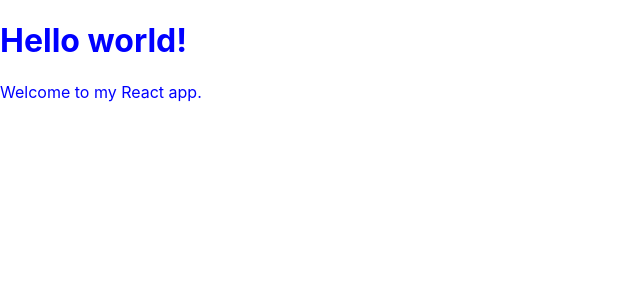
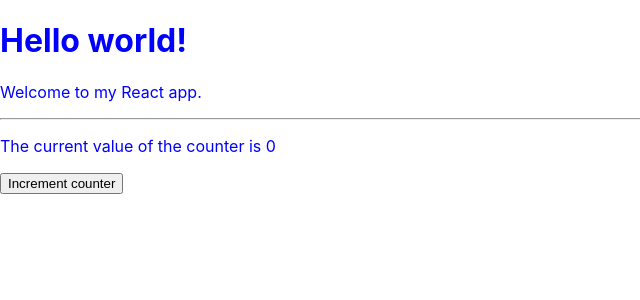
Before and after one commit to imderituerto/ReactNotes, a React (Create React App) app: page / in a window 1280 px wide. Shown: the top 300 px of the page, without its empty margins (0-640 px from the left). Built offline with nearby package versions, Linux system fonts and the light colour scheme.

Commit message:
Added button to incremenet counter

```diff
--- a/src/App.js
+++ b/src/App.js
@@ -12,8 +12,11 @@ function App() {
 
   return (
     <div className="blue">
-    <h1>Hello world!</h1>
-    <p>Welcome to my React app.</p>
+      <h1>Hello world!</h1>
+      <p>Welcome to my React app.</p>
+      <hr />
+      <p>The current value of the counter is {counter}</p>
+      <button onClick>Increment counter</button>
     </div>
   );
 }
```
